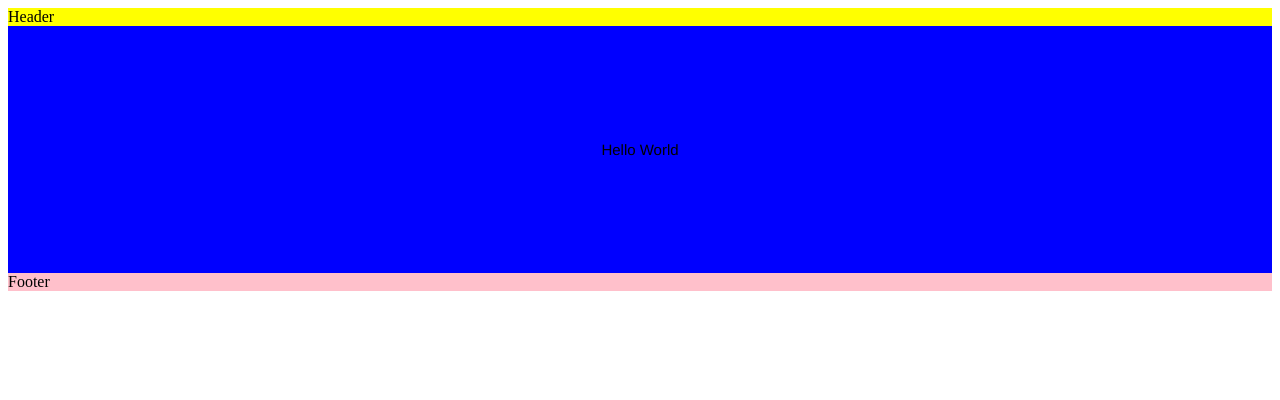
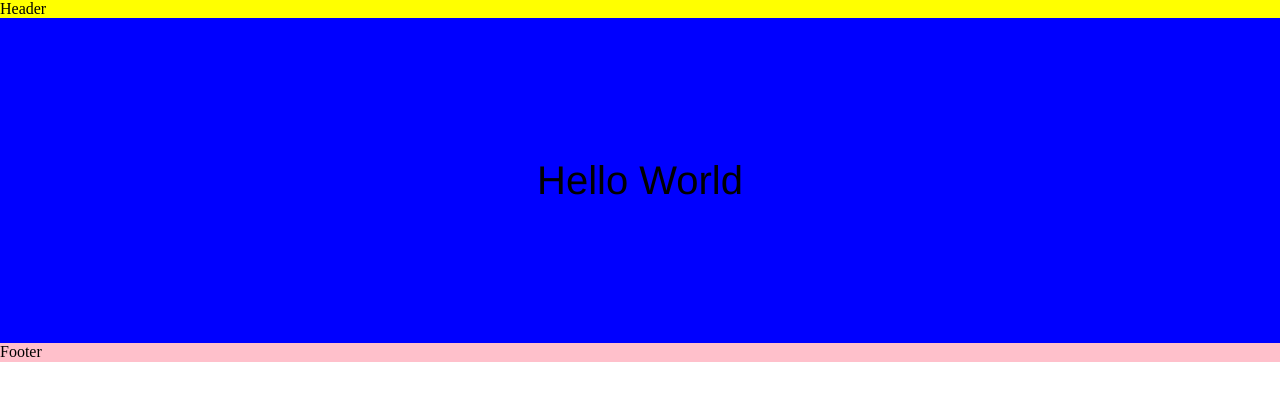
Before and after one commit to almeynman/nextjs-postcss, a Next.js app: page / in a window 1280 px wide. Shown: the top 400 px of the page. Built offline with nearby package versions, Linux system fonts and the light colour scheme.

Commit message:
add import functionality

```diff
--- a/package.json
+++ b/package.json
@@ -8,6 +8,7 @@
   },
   "dependencies": {
     "next": "latest",
+    "normalize.css": "^7.0.0",
     "react": "^15.4.2",
     "react-dom": "^15.4.2"
   },
@@ -16,6 +17,7 @@
   "devDependencies": {
     "babel-plugin-wrap-in-js": "^1.1.1",
     "postcss-cssnext": "^2.11.0",
+    "postcss-easy-import": "^2.1.0",
     "postcss-loader": "^2.0.6",
     "raw-loader": "^0.5.1"
   }
--- /dev/null
+++ b/pages/global.css
@@ -0,0 +1,3 @@
+p {
+  font-size: 40px;
+}
--- a/pages/index.css
+++ b/pages/index.css
@@ -1,3 +1,6 @@
+@import 'normalize.css';
+@import './global.css';
+
 .hello {
   font: 15px Helvetica, Arial, sans-serif;
   background: var(--colorPrimary);
--- a/postcss.config.js
+++ b/postcss.config.js
@@ -1,5 +1,6 @@
 module.exports = {
   plugins: [
+    require("postcss-easy-import")({ prefix: "_" }), // keep this first
     require("postcss-cssnext")({
       features: {
         autoprefixer: false,
```
Also changed, not shown: 1 other file (tests, documents, lock files or other folders).
